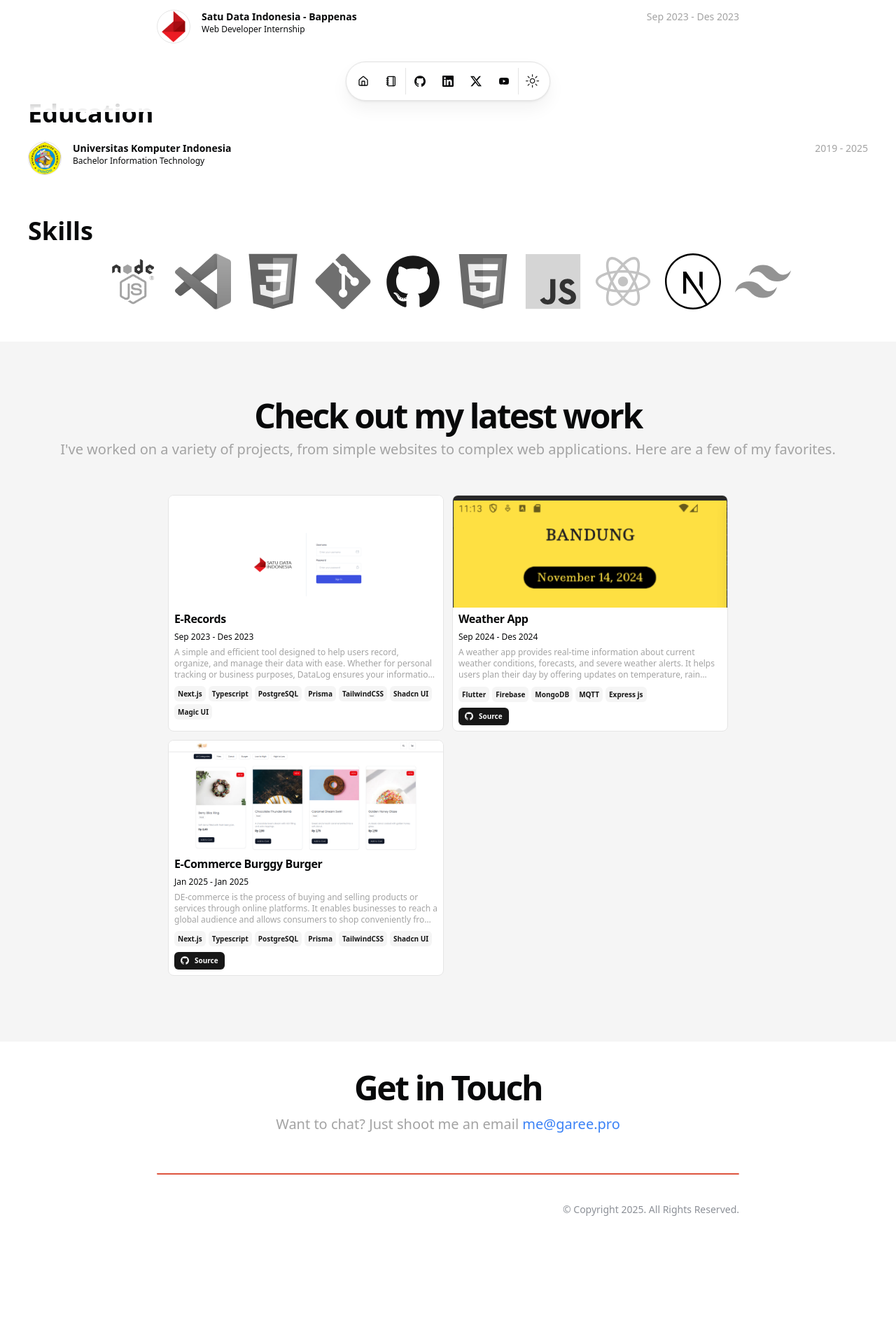
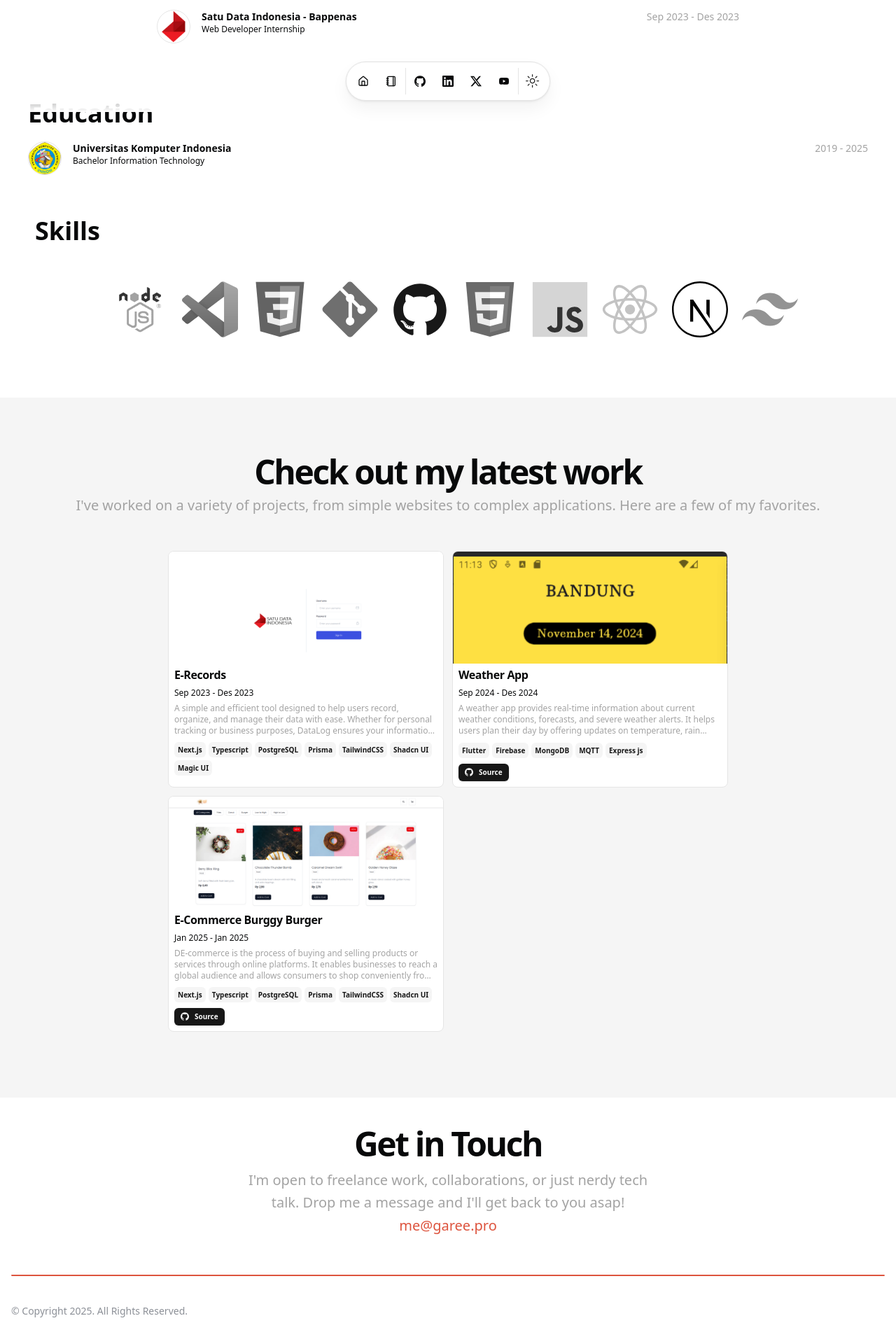
Before and after one commit to gare16/portfolio, a Next.js app: page / in a window 1280 px wide. Shown: the part 640-2560 px from the top of the page at 70% size. Before the commit the page ends 2516 px from the top, so only its background shows below. Built offline with nearby package versions, Linux system fonts and the light colour scheme.

Commit message:
feat: adding new content footer, contact

```diff
--- a/src/components/sections/contacts.tsx
+++ b/src/components/sections/contacts.tsx
@@ -14,10 +14,11 @@ const ContactSection = () => {
               Get in Touch
             </h2>
             <p className="mx-auto max-w-[600px] text-muted-foreground md:text-xl/relaxed lg:text-base/relaxed xl:text-xl/relaxed">
-              Want to chat? Just shoot me an email{" "}
+              I&apos;m open to freelance work, collaborations, or just nerdy
+              tech talk. Drop me a message and I&apos;ll get back to you asap!{" "}
               <Link
                 href={`mailto:${DATA.contact.email}`}
-                className="text-blue-500 hover:underline"
+                className="text-destructive hover:underline"
               >
                 {DATA.contact.email}
               </Link>{" "}
--- a/src/components/sections/footer.tsx
+++ b/src/components/sections/footer.tsx
@@ -1,10 +1,10 @@
 export default function Footer() {
   return (
     <section className="w-full min-h-[200px]">
-      <div className="mx-56 flex flex-col">
+      <div className="w-full flex flex-col px-4">
         <div className="w-full h-0.5 bg-destructive border border-destructive rounded-r-lg rounded-b-lg"></div>
-        <div className="py-10 text-end">
-          <p className="text-sm text-muted">
+        <div className="py-6 md:py-10">
+          <p className="text-xs md:text-sm text-muted text-center md:text-left">
             &copy; Copyright 2025. All Rights Reserved.
           </p>
         </div>
--- a/src/components/sections/hero.tsx
+++ b/src/components/sections/hero.tsx
@@ -24,7 +24,7 @@ const HeroSection = () => {
             text={DATA.description}
             className="text-justify text-muted max-w-full md:max-w-72"
           />
-          <div className="w-16 md:w-20 h-2 bg-destructive border border-destructive rounded-r-lg rounded-b-lg ms-2"></div>
+          <div className="mt-10 w-16 md:w-20 h-2 bg-destructive border border-destructive rounded-r-lg rounded-b-lg ms-2"></div>
         </div>
         {/* right */}
         <div className="flex flex-col justify-center w-full md:w-1/2 min-h-[40dvh] gap-6 md:gap-4">
--- a/src/components/sections/projects.tsx
+++ b/src/components/sections/projects.tsx
@@ -19,7 +19,7 @@ export const ProjectSection = () => {
               </h2>
               <p className="text-muted-foreground md:text-xl/relaxed lg:text-base/relaxed xl:text-xl/relaxed">
                 I&apos;ve worked on a variety of projects, from simple websites
-                to complex web applications. Here are a few of my favorites.
+                to complex applications. Here are a few of my favorites.
               </p>
             </div>
           </div>
--- a/src/components/sections/skills.tsx
+++ b/src/components/sections/skills.tsx
@@ -8,7 +8,7 @@ import Image from "next/image";
 export const SkillSection = () => {
   return (
     <section
-      className="md:w-full lg:w-[150dvh] flex justify-center mt-5 md:ms-5 lg:ms-0"
+      className="md:w-full lg:w-[150dvh] flex justify-center mt-5 ms-5"
       id="skills"
     >
       <div className="flex flex-col gap-y-3">
@@ -16,7 +16,7 @@ export const SkillSection = () => {
           <h2 className="text-4xl font-bold">Skills</h2>
         </BlurFade>
         <div className="md:w-full lg:w-[150dvh] flex justify-center">
-          <div className="flex flex-wrap gap-5">
+          <div className="flex flex-wrap gap-5 py-10">
             {DATA.skills.map((skill, id) => (
               <BlurFade
                 key={skill.alt}
```
